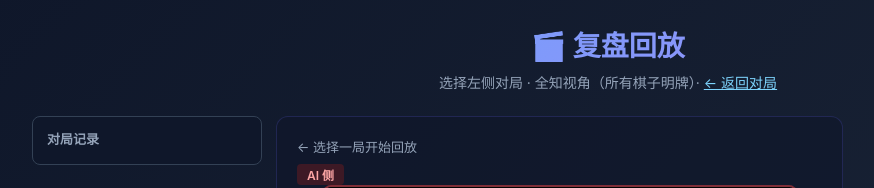
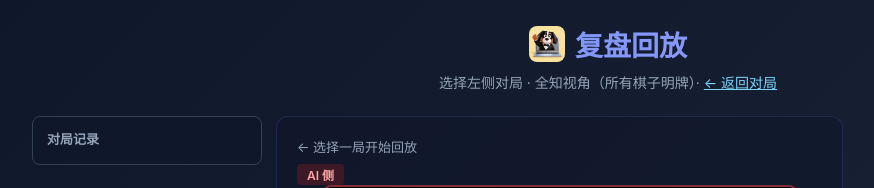
Before and after one commit to WilliamSuiself/armychess, a Flask app: page /replay in a window 1280 px wide. Shown: the top 188 px of the page, without its empty margins (32-906 px from the left). Run offline with Flask 3, Linux system fonts and the light colour scheme; data that the repository does not hold is empty.

Commit message:
Add dog-in-tux favicon and header logo
- static/favicon.ico (multi-size) + static/img/logo.png generated from
  icon.png, referenced from both templates
- small logo badge next to the h1 title on the game page and replay page

Generated with Devin (https://devin.ai)

Co-Authored-By: Devin <158243242+devin-ai-integration[bot]@users.noreply.github.com>

```diff
--- a/static/style.css
+++ b/static/style.css
@@ -26,6 +26,18 @@ h1 {
   -webkit-background-clip: text;
   background-clip: text;
   color: transparent;
+  display: flex;
+  align-items: center;
+  justify-content: center;
+  gap: 10px;
+}
+
+.app-logo {
+  width: 36px;
+  height: 36px;
+  border-radius: 8px;
+  object-fit: cover;
+  vertical-align: middle;
 }
 
 .subtitle {
--- a/templates/index.html
+++ b/templates/index.html
@@ -3,12 +3,14 @@
 <head>
 <meta charset="UTF-8">
 <title>军棋 × Jev · Mind Duel</title>
+<link rel="icon" type="image/x-icon" href="/static/favicon.ico">
+<link rel="icon" type="image/png" href="/static/img/logo.png">
 <link rel="stylesheet" href="/static/style.css">
 </head>
 <body>
 <div class="app">
   <header>
-    <h1>🧠 军棋 × Jev · Mind Duel</h1>
+    <h1><img src="/static/img/logo.png" alt="" class="app-logo">军棋 × Jev · Mind Duel</h1>
     <div class="subtitle">军棋对战台 — 红蓝双方均可由 玩家 / Jev / Laya 控制</div>
   </header>
 
--- a/templates/replay.html
+++ b/templates/replay.html
@@ -3,6 +3,8 @@
 <head>
 <meta charset="UTF-8">
 <title>复盘 · 军棋</title>
+<link rel="icon" type="image/x-icon" href="/static/favicon.ico">
+<link rel="icon" type="image/png" href="/static/img/logo.png">
 <link rel="stylesheet" href="/static/style.css">
 <style>
   .replay-layout { display: flex; gap: 14px; align-items: flex-start; }
@@ -33,7 +35,7 @@
 <body>
 <div class="app">
   <header>
-    <h1>🎬 复盘回放</h1>
+    <h1><img src="/static/img/logo.png" alt="" class="app-logo">复盘回放</h1>
     <div class="subtitle">选择左侧对局 · 全知视角（所有棋子明牌）· <a href="/" style="color:#7dd3fc">← 返回对局</a></div>
   </header>
 
```
Also changed, not shown: icon.png (added), static/favicon.ico (added), static/img/logo.png (added).
